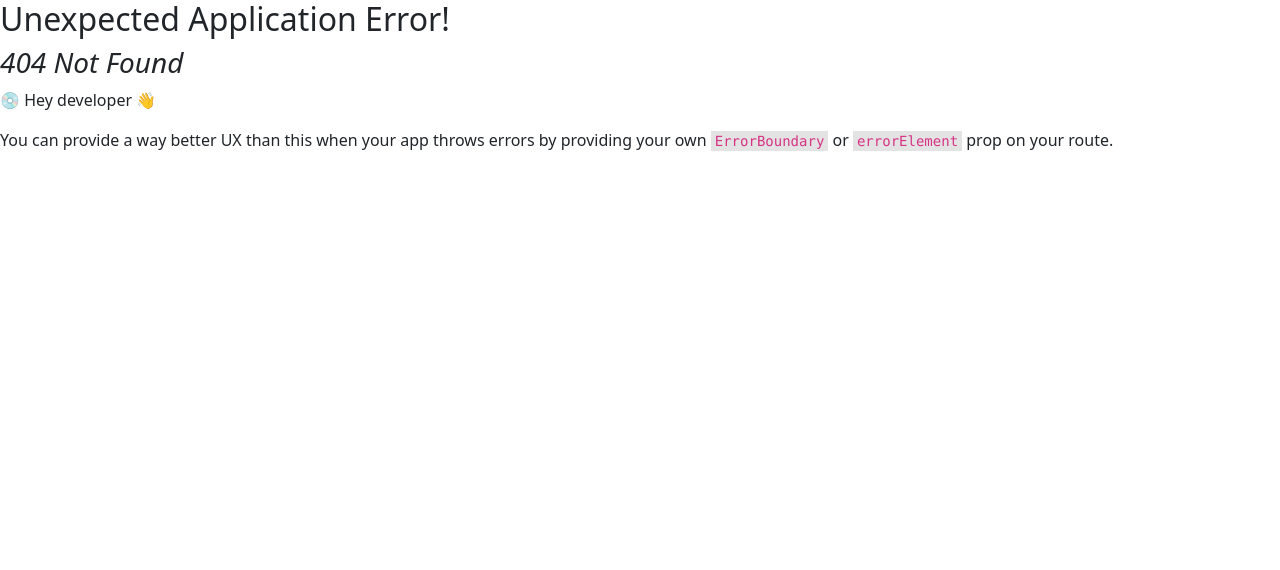
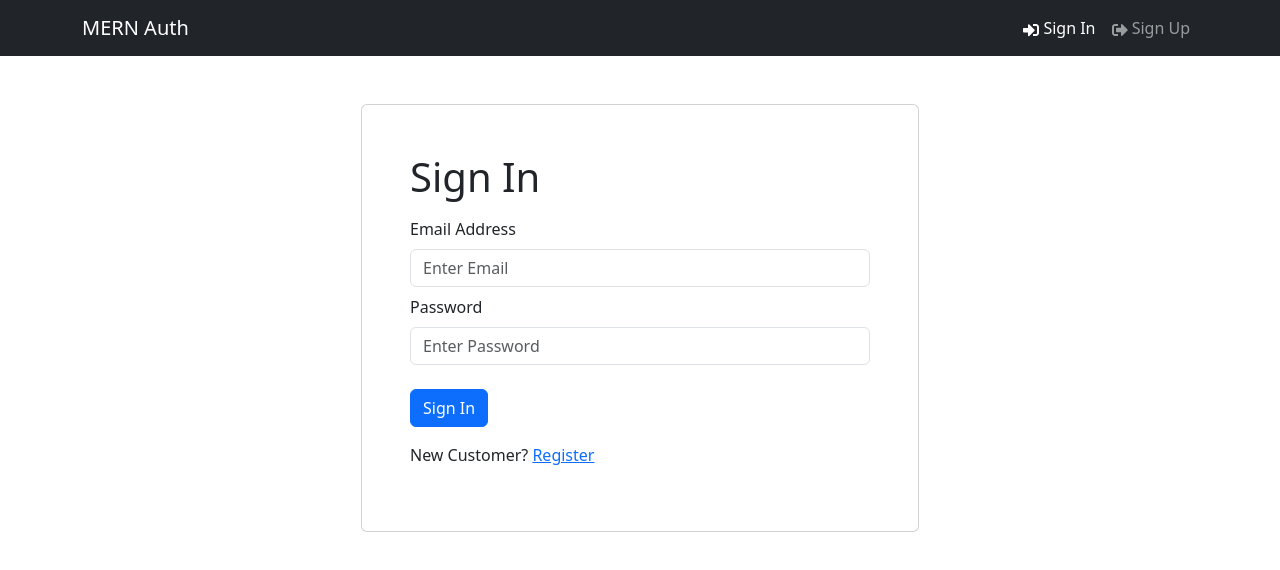
Before and after one commit to AnthonyH-ecv/mern-app, a React (Vite) app in the folder frontend/: page /login in a window 1280 px wide. Before the commit this address had no page. Shown: the top 570 px of the page. Built offline with nearby package versions, Linux system fonts and the light colour scheme.

Commit message:
feat: add login and register routes

```diff
--- a/frontend/src/main.jsx
+++ b/frontend/src/main.jsx
@@ -10,11 +10,15 @@
 import App from './App.jsx'
 import './index.css'
 import HomePage from './pages/HomePage.jsx'
+import LoginPage from './pages/LoginPage.jsx'
+import RegisterPage from './pages/RegisterPage.jsx'
 
 const router = createBrowserRouter(
   createRoutesFromElements(
     <Route path="/" element={<App />}>
       <Route index={true} path="/" element={<HomePage />} />
+      <Route path="/login" element={<LoginPage />} />
+      <Route path="/register" element={<RegisterPage />} />
     </Route>
   )
 )
```
